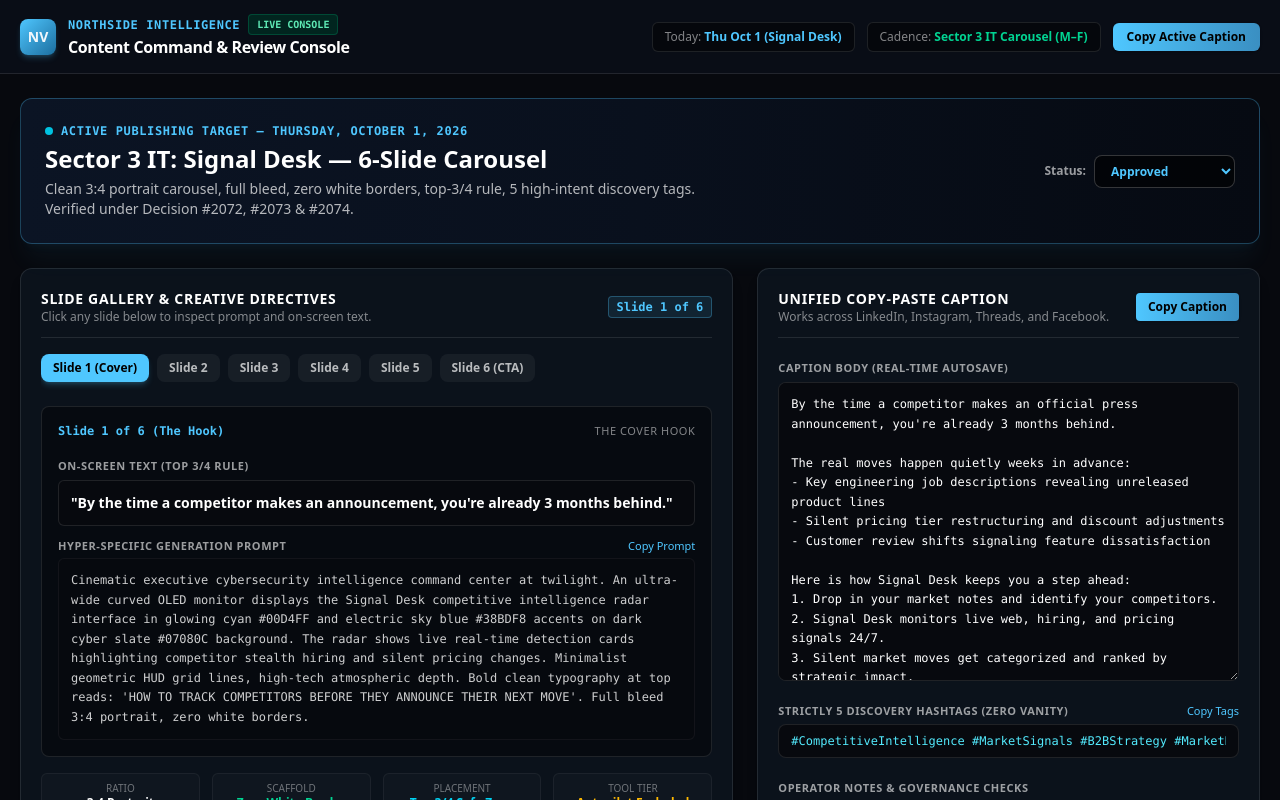
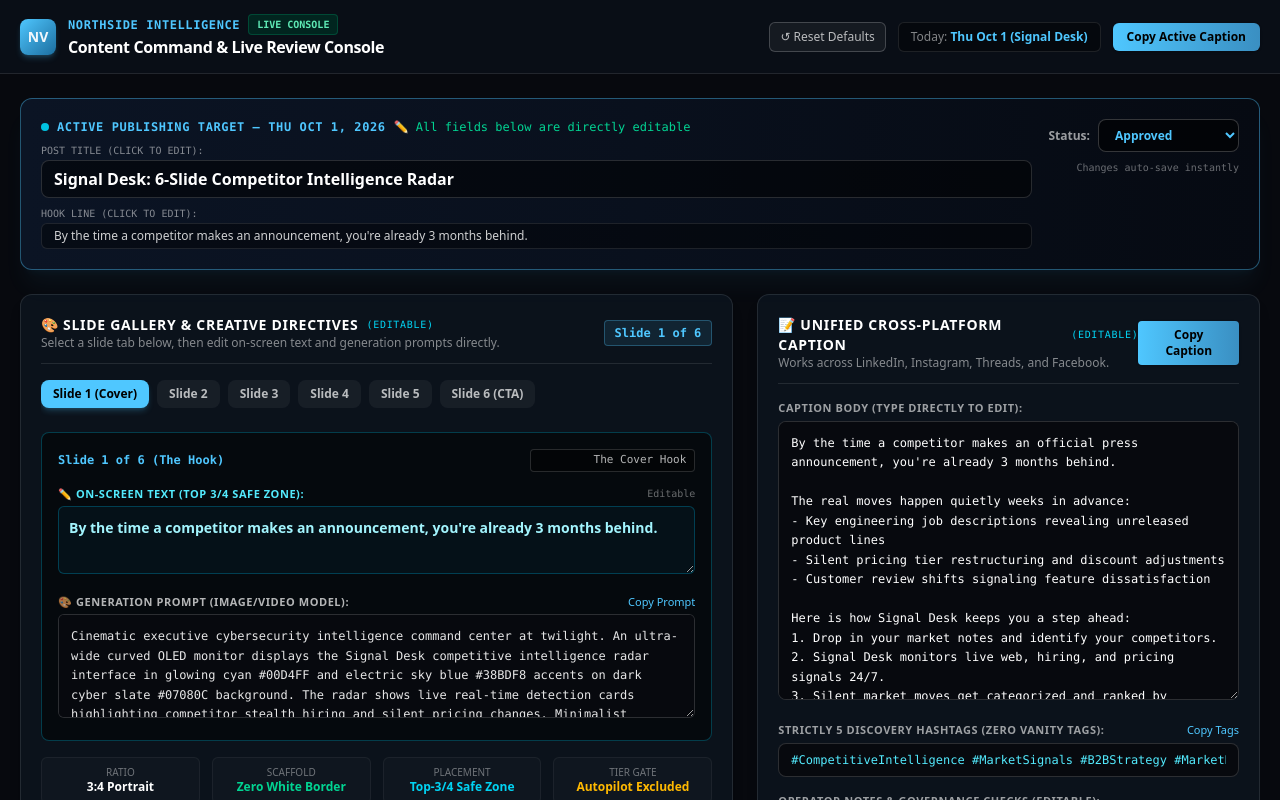
Before and after one commit to northsideventuresllc-sketch/northsideventuresgroup, a Next.js app: page /ni-content in a window 1280 px wide. Shown: the top 800 px of the page. Built offline with nearby package versions, Linux system fonts and the light colour scheme.

Commit message:
feat(content): make slide on-screen text, prompts, title, and hook directly editable with autosave

```diff
--- a/src/app/ni-content/page.tsx
+++ b/src/app/ni-content/page.tsx
@@ -111,7 +111,7 @@
     notes: "Today's Hero Post! Signal Desk 6-Slide Carousel (3:4 portrait, full bleed, top-3/4 rule, 5 high-intent discovery tags, zero vanity tags). Autopilot excluded per Decision #2068."
   },
 
-  // WEDNESDAY SEP 30 (YESTERDAY)
+  // WEDNESDAY SEP 30
   {
     id: "ni-w1-wed-it",
     week: 1,
@@ -175,7 +175,7 @@
     notes: "Published yesterday on IG & FB Reels."
   },
 
-  // FRIDAY OCT 2 (TOMORROW)
+  // FRIDAY OCT 2
   {
     id: "ni-w1-fri-it",
     week: 1,
@@ -248,6 +248,7 @@
   const [activeSlideIndex, setActiveSlideIndex] = useState<number>(0);
   const [filterChannel, setFilterChannel] = useState<string>("all");
   const [copiedKey, setCopiedKey] = useState<string | null>(null);
+  const [saveFlash, setSaveFlash] = useState<boolean>(false);
 
   // Load from localStorage on mount
   useEffect(() => {
@@ -271,6 +272,8 @@
 
   const saveToStorage = (updatedPosts: ContentPost[]) => {
     setPosts(updatedPosts);
+    setSaveFlash(true);
+    setTimeout(() => setSaveFlash(false), 1500);
     try {
       localStorage.setItem("ni_calendar_full_user_edits_v3", JSON.stringify(updatedPosts));
     } catch {
@@ -296,6 +299,29 @@
     saveToStorage(updated);
   };
 
+  const handleSlideChange = (slideIdx: number, field: keyof SlideSpec, value: string) => {
+    const updated = posts.map((p) => {
+      if (p.id === activePost.id && p.slides) {
+        const nextSlides = [...p.slides];
+        nextSlides[slideIdx] = { ...nextSlides[slideIdx], [field]: value };
+        return { ...p, slides: nextSlides };
+      }
+      return p;
+    });
+    saveToStorage(updated);
+  };
+
+  const handleResetDefaults = () => {
+    if (confirm("Reset all content back to original locked templates?")) {
+      try {
+        localStorage.removeItem("ni_calendar_full_user_edits_v3");
+      } catch {}
+      setPosts(INITIAL_POSTS);
+      setSaveFlash(true);
+      setTimeout(() => setSaveFlash(false), 1500);
+    }
+  };
+
   const filteredPosts = posts.filter((p) => {
     if (filterChannel === "IT") return p.channel === "IT";
     if (filterChannel === "Store") return p.channel === "Store";
@@ -305,7 +331,7 @@
   return (
     <div className="min-h-screen bg-[#07090e] text-[#f2f7fb] font-sans antialiased selection:bg-[#4fc7ff] selection:text-black">
       {/* TOP STATUS NAV */}
-      <header className="sticky top-0 z-50 border-b border-white/10 bg-[#0a0f18]/90 backdrop-blur-md px-5 py-3.5">
+      <header className="sticky top-0 z-50 border-b border-white/10 bg-[#0a0f18]/95 backdrop-blur-md px-5 py-3.5">
         <div className="mx-auto flex max-w-7xl flex-wrap items-center justify-between gap-4">
           <div className="flex items-center gap-3">
             <Link
@@ -323,22 +349,30 @@
                 <span className="rounded bg-emerald-950/80 px-2 py-0.5 font-mono text-[10px] font-bold text-emerald-300 border border-emerald-800/60">
                   LIVE CONSOLE
                 </span>
+                {saveFlash && (
+                  <span className="rounded bg-cyan-950 px-2 py-0.5 font-mono text-[10px] font-bold text-cyan-300 border border-cyan-700 animate-pulse">
+                    ✓ Autosaved to Browser
+                  </span>
+                )}
               </div>
               <h1 className="text-sm font-bold tracking-tight text-white sm:text-base">
-                Content Command & Review Console
+                Content Command &amp; Live Review Console
               </h1>
             </div>
           </div>
 
-          {/* Quick Metrics */}
-          <div className="flex items-center gap-3 text-xs">
+          {/* Quick Metrics & Actions */}
+          <div className="flex items-center gap-3 text-xs flex-wrap">
+            <button
+              onClick={handleResetDefaults}
+              className="rounded-md border border-white/20 bg-white/5 px-2.5 py-1.5 text-xs text-white/70 hover:bg-white/10 hover:text-white transition cursor-pointer"
+              title="Reset all fields to original template"
+            >
+              ↺ Reset Defaults
+            </button>
             <div className="rounded-md border border-white/10 bg-black/40 px-3 py-1.5">
               <span className="text-white/50">Today: </span>
               <span className="font-bold text-[#4fc7ff]">Thu Oct 1 (Signal Desk)</span>
-            </div>
-            <div className="rounded-md border border-white/10 bg-black/40 px-3 py-1.5">
-              <span className="text-white/50">Cadence: </span>
-              <span className="font-bold text-emerald-400">Sector 3 IT Carousel (M–F)</span>
             </div>
             <button
               onClick={() => handleCopy(activePost.caption, "top-caption")}
@@ -352,24 +386,44 @@
 
       {/* MAIN CONTAINER */}
       <main className="mx-auto max-w-7xl px-5 py-6 space-y-6">
-        {/* HERO BANNER FOR THURSDAY OCT 1 */}
-        <div className="relative overflow-hidden rounded-xl border border-[#4fc7ff]/30 bg-gradient-to-r from-[#0b1424] via-[#09101d] to-[#060a12] p-6 shadow-xl shadow-[#4fc7ff]/5">
-          <div className="flex flex-wrap items-center justify-between gap-4">
-            <div>
+        {/* HERO BANNER FOR ACTIVE SLOT */}
+        <div className="relative overflow-hidden rounded-xl border border-[#4fc7ff]/40 bg-gradient-to-r from-[#0b1424] via-[#09101d] to-[#060a12] p-5 shadow-xl shadow-[#4fc7ff]/5">
+          <div className="flex flex-wrap items-start justify-between gap-4">
+            <div className="flex-1 min-w-[280px]">
               <div className="flex items-center gap-2">
                 <span className="inline-block h-2 w-2 rounded-full bg-cyan-400 animate-pulse"></span>
                 <span className="font-mono text-xs font-bold uppercase tracking-wider text-[#4fc7ff]">
-                  Active Publishing Target — Thursday, October 1, 2026
+                  Active Publishing Target — {activePost.date}
                 </span>
-              </div>
-              <h2 className="mt-1 text-xl font-extrabold text-white sm:text-2xl">
-                Sector 3 IT: Signal Desk — 6-Slide Carousel
-              </h2>
-              <p className="mt-1 max-w-2xl text-xs text-white/70 sm:text-sm">
-                Clean 3:4 portrait carousel, full bleed, zero white borders, top-3/4 rule, 5 high-intent discovery tags. Verified under Decision #2072, #2073 & #2074.
-              </p>
+                <span className="text-xs text-emerald-400 font-mono">✏️ All fields below are directly editable</span>
               </div>
 
+              {/* EDITABLE POST TITLE */}
+              <div className="mt-2">
+                <label className="text-[10px] font-mono uppercase text-white/50 block">Post Title (Click to edit):</label>
+                <input
+                  type="text"
+                  value={activePost.title}
+                  onChange={(e) => handleFieldChange("title", e.target.value)}
+                  className="mt-0.5 w-full rounded-lg border border-white/15 bg-black/50 px-3 py-1.5 text-base font-extrabold text-white focus:border-[#4fc7ff] focus:bg-[#0d1627] focus:outline-none"
+                  placeholder="Post title..."
+                />
+              </div>
+
+              {/* EDITABLE HOOK LINE */}
+              <div className="mt-2">
+                <label className="text-[10px] font-mono uppercase text-white/50 block">Hook Line (Click to edit):</label>
+                <input
+                  type="text"
+                  value={activePost.hook}
+                  onChange={(e) => handleFieldChange("hook", e.target.value)}
+                  className="mt-0.5 w-full rounded-md border border-white/10 bg-black/40 px-3 py-1 text-xs text-white/80 focus:border-[#4fc7ff] focus:bg-[#0d1627] focus:outline-none"
+                  placeholder="Hook line..."
+                />
+              </div>
+            </div>
+
+            <div className="flex flex-col items-end gap-2">
               <div className="flex items-center gap-2">
                 <span className="text-xs font-bold text-white/60">Status:</span>
                 <select
@@ -384,6 +438,8 @@
                   <option value="published">Published</option>
                 </select>
               </div>
+              <span className="text-[10px] font-mono text-white/40">Changes auto-save instantly</span>
+            </div>
           </div>
         </div>
 
@@ -395,14 +451,15 @@
               <div className="rounded-xl border border-white/10 bg-[#0b121b] p-5 shadow-lg">
                 <div className="flex items-center justify-between border-b border-white/10 pb-3">
                   <div>
-                    <h3 className="text-sm font-bold text-white uppercase tracking-wider">
-                      Slide Gallery & Creative Directives
+                    <h3 className="text-sm font-bold text-white uppercase tracking-wider flex items-center gap-2">
+                      <span>🎨 Slide Gallery &amp; Creative Directives</span>
+                      <span className="text-[10px] font-mono text-cyan-400 font-normal">(Editable)</span>
                     </h3>
                     <p className="text-xs text-white/50">
-                      Click any slide below to inspect prompt and on-screen text.
+                      Select a slide tab below, then edit on-screen text and generation prompts directly.
                     </p>
                   </div>
-                  <span className="rounded bg-[#4fc7ff]/10 px-2 py-0.5 font-mono text-xs font-bold text-[#4fc7ff] border border-[#4fc7ff]/30">
+                  <span className="rounded bg-[#4fc7ff]/10 px-2.5 py-1 font-mono text-xs font-bold text-[#4fc7ff] border border-[#4fc7ff]/30">
                     Slide {activeSlideIndex + 1} of {activePost.slides.length}
                   </span>
                 </div>
@@ -424,34 +481,45 @@
                   ))}
                 </div>
 
-                {/* ACTIVE SLIDE CARD */}
+                {/* ACTIVE SLIDE EDITABLE CARD */}
                 {activePost.slides[activeSlideIndex] && (
                   <div className="mt-4 space-y-4">
-                    <div className="rounded-lg border border-white/10 bg-black/40 p-4">
+                    <div className="rounded-lg border border-cyan-500/30 bg-black/50 p-4 space-y-3.5">
                       <div className="flex items-center justify-between">
                         <span className="font-mono text-xs font-bold text-[#4fc7ff]">
                           {activePost.slides[activeSlideIndex].num}
                         </span>
-                        <span className="text-[11px] uppercase tracking-wider text-white/50">
-                          {activePost.slides[activeSlideIndex].title}
-                        </span>
+                        <input
+                          type="text"
+                          value={activePost.slides[activeSlideIndex].title}
+                          onChange={(e) => handleSlideChange(activeSlideIndex, "title", e.target.value)}
+                          className="rounded border border-white/15 bg-black/40 px-2 py-0.5 text-[11px] font-mono text-white/70 focus:border-[#4fc7ff] focus:outline-none text-right"
+                          placeholder="Slide subtitle..."
+                        />
                       </div>
 
-                      {/* ON-SCREEN TEXT */}
-                      <div className="mt-3">
-                        <label className="text-[11px] font-bold uppercase tracking-wider text-white/60">
-                          On-Screen Text (Top 3/4 Rule)
+                      {/* EDITABLE ON-SCREEN TEXT */}
+                      <div>
+                        <div className="flex items-center justify-between mb-1">
+                          <label className="text-[11px] font-bold uppercase tracking-wider text-cyan-300 flex items-center gap-1.5">
+                            <span>✏️ On-Screen Text (Top 3/4 Safe Zone):</span>
                           </label>
-                        <div className="mt-1 rounded-md border border-white/10 bg-[#07090e] p-3 text-sm font-semibold text-white">
-                          "{activePost.slides[activeSlideIndex].text}"
+                          <span className="text-[10px] text-white/40 font-mono">Editable</span>
                         </div>
+                        <textarea
+                          rows={2}
+                          value={activePost.slides[activeSlideIndex].text}
+                          onChange={(e) => handleSlideChange(activeSlideIndex, "text", e.target.value)}
+                          className="w-full rounded-md border border-cyan-800/60 bg-cyan-950/20 p-2.5 text-sm font-semibold text-cyan-200 focus:border-[#4fc7ff] focus:bg-[#071324] focus:outline-none transition leading-relaxed"
+                          placeholder="Type on-screen text here..."
+                        />
                       </div>
 
-                      {/* GENERATION PROMPT */}
-                      <div className="mt-3">
-                        <div className="flex items-center justify-between">
-                          <label className="text-[11px] font-bold uppercase tracking-wider text-white/60">
-                            Hyper-Specific Generation Prompt
+                      {/* EDITABLE GENERATION PROMPT */}
+                      <div>
+                        <div className="flex items-center justify-between mb-1">
+                          <label className="text-[11px] font-bold uppercase tracking-wider text-white/70 flex items-center gap-1.5">
+                            <span>🎨 Generation Prompt (Image/Video Model):</span>
                           </label>
                           <button
                             onClick={() =>
@@ -462,13 +530,17 @@
                             {copiedKey === `prompt-${activeSlideIndex}` ? "✓ Copied" : "Copy Prompt"}
                           </button>
                         </div>
-                        <div className="mt-1 rounded-md border border-white/5 bg-[#07090e]/80 p-3 text-xs leading-relaxed text-white/80 font-mono">
-                          {activePost.slides[activeSlideIndex].main}
-                        </div>
+                        <textarea
+                          rows={4}
+                          value={activePost.slides[activeSlideIndex].main}
+                          onChange={(e) => handleSlideChange(activeSlideIndex, "main", e.target.value)}
+                          className="w-full rounded-md border border-white/15 bg-[#07090e] p-3 text-xs leading-relaxed text-white/90 font-mono focus:border-[#4fc7ff] focus:bg-[#09101d] focus:outline-none transition"
+                          placeholder="Type image prompt here..."
+                        />
                       </div>
                     </div>
 
-                    {/* SPECS STRIP */}
+                    {/* PRODUCTION SPECS STRIP */}
                     <div className="grid grid-cols-2 gap-3 text-xs sm:grid-cols-4">
                       <div className="rounded-md border border-white/5 bg-white/[0.02] p-2 text-center">
                         <span className="block text-[10px] uppercase text-white/40">Ratio</span>
@@ -483,7 +555,7 @@
                         <span className="font-bold text-cyan-400">Top-3/4 Safe Zone</span>
                       </div>
                       <div className="rounded-md border border-white/5 bg-white/[0.02] p-2 text-center">
-                        <span className="block text-[10px] uppercase text-white/40">Tool Tier</span>
+                        <span className="block text-[10px] uppercase text-white/40">Tier Gate</span>
                         <span className="font-bold text-amber-400">Autopilot Excluded</span>
                       </div>
                     </div>
@@ -496,11 +568,12 @@
             <div className="rounded-xl border border-white/10 bg-[#0b121b] p-5 shadow-lg">
               <div className="flex items-center justify-between border-b border-white/10 pb-3">
                 <div>
-                  <h3 className="text-sm font-bold text-white uppercase tracking-wider">
-                    Direct Outreach DM Script (1-on-1)
+                  <h3 className="text-sm font-bold text-white uppercase tracking-wider flex items-center gap-2">
+                    <span>💬 1-on-1 Direct Outreach DM Script</span>
+                    <span className="text-[10px] font-mono text-cyan-400 font-normal">(Editable)</span>
                   </h3>
                   <p className="text-xs text-white/50">
-                    50–125 words, problem empathy &rarr; highlight &rarr; single link CTA.
+                    50–125 words: problem empathy &rarr; highlight &rarr; promo &rarr; single link CTA.
                   </p>
                 </div>
                 <button
@@ -516,7 +589,8 @@
                   rows={3}
                   value={activePost.dmScript}
                   onChange={(e) => handleFieldChange("dmScript", e.target.value)}
-                  className="w-full rounded-lg border border-white/10 bg-[#07090e] p-3 text-xs leading-relaxed text-white focus:border-[#4fc7ff] focus:outline-none"
+                  className="w-full rounded-lg border border-white/10 bg-[#07090e] p-3 text-xs leading-relaxed text-white focus:border-[#4fc7ff] focus:bg-[#09101d] focus:outline-none transition"
+                  placeholder="Direct message script..."
                 />
               </div>
             </div>
@@ -527,8 +601,9 @@
             <div className="rounded-xl border border-white/10 bg-[#0b121b] p-5 shadow-lg">
               <div className="flex items-center justify-between border-b border-white/10 pb-3">
                 <div>
-                  <h3 className="text-sm font-bold text-white uppercase tracking-wider">
-                    Unified Copy-Paste Caption
+                  <h3 className="text-sm font-bold text-white uppercase tracking-wider flex items-center gap-2">
+                    <span>📝 Unified Cross-Platform Caption</span>
+                    <span className="text-[10px] font-mono text-cyan-400 font-normal">(Editable)</span>
                   </h3>
                   <p className="text-xs text-white/50">
                     Works across LinkedIn, Instagram, Threads, and Facebook.
@@ -544,22 +619,23 @@
 
               {/* EDITABLE CAPTION AREA */}
               <div className="mt-4">
-                <label className="text-[11px] font-bold uppercase tracking-wider text-white/60">
-                  Caption Body (Real-time Autosave)
+                <label className="text-[11px] font-bold uppercase tracking-wider text-white/60 block mb-1">
+                  Caption Body (Type directly to edit):
                 </label>
                 <textarea
-                  rows={14}
+                  rows={13}
                   value={activePost.caption}
                   onChange={(e) => handleFieldChange("caption", e.target.value)}
-                  className="mt-1 w-full rounded-lg border border-white/10 bg-[#07090e] p-3 text-xs leading-relaxed text-white font-mono focus:border-[#4fc7ff] focus:outline-none"
+                  className="w-full rounded-lg border border-white/15 bg-[#07090e] p-3 text-xs leading-relaxed text-white font-mono focus:border-[#4fc7ff] focus:bg-[#09101d] focus:outline-none transition"
+                  placeholder="Type caption body..."
                 />
               </div>
 
               {/* 5 DISCOVERY HASHTAGS */}
               <div className="mt-4">
-                <div className="flex items-center justify-between">
+                <div className="flex items-center justify-between mb-1">
                   <label className="text-[11px] font-bold uppercase tracking-wider text-white/60">
-                    Strictly 5 Discovery Hashtags (Zero Vanity)
+                    Strictly 5 Discovery Hashtags (Zero Vanity Tags):
                   </label>
                   <button
                     onClick={() => handleCopy(activePost.hashtags, "hashtags")}
@@ -572,20 +648,22 @@
                   type="text"
                   value={activePost.hashtags}
                   onChange={(e) => handleFieldChange("hashtags", e.target.value)}
-                  className="mt-1 w-full rounded-lg border border-white/10 bg-[#07090e] px-3 py-2 text-xs font-mono text-cyan-300 focus:border-[#4fc7ff] focus:outline-none"
+                  className="w-full rounded-lg border border-white/15 bg-[#07090e] px-3 py-2 text-xs font-mono text-cyan-300 focus:border-[#4fc7ff] focus:bg-[#09101d] focus:outline-none transition"
+                  placeholder="#Hashtag1 #Hashtag2 #Hashtag3 #Hashtag4 #Hashtag5"
                 />
               </div>
 
               {/* OPERATOR NOTES */}
               <div className="mt-4">
-                <label className="text-[11px] font-bold uppercase tracking-wider text-white/60">
-                  Operator Notes & Governance Checks
+                <label className="text-[11px] font-bold uppercase tracking-wider text-white/60 block mb-1">
+                  Operator Notes &amp; Governance Checks (Editable):
                 </label>
                 <textarea
                   rows={2}
                   value={activePost.notes}
                   onChange={(e) => handleFieldChange("notes", e.target.value)}
-                  className="mt-1 w-full rounded-lg border border-white/10 bg-[#07090e] p-2 text-xs text-white/70 focus:border-[#4fc7ff] focus:outline-none"
+                  className="w-full rounded-lg border border-white/10 bg-[#07090e] p-2 text-xs text-white/70 focus:border-[#4fc7ff] focus:bg-[#09101d] focus:outline-none transition"
+                  placeholder="Operator notes..."
                 />
               </div>
             </div>
@@ -625,7 +703,7 @@
                 Weekly Content Publishing Schedule
               </h3>
               <p className="text-xs text-white/50">
-                Sector 3 IT Software (M–F: LinkedIn + IG) &amp; Sector 4 Smart Store (M/W/F: Video Reels)
+                Click any slot below to load and edit its full package above.
               </p>
             </div>
 
@@ -695,7 +773,7 @@
 
                   <div className="mt-3 flex items-center justify-between border-t border-white/5 pt-2 text-[11px] text-white/50">
                     <span>{post.brand} ({post.format})</span>
-                    <span className="text-[#4fc7ff] font-semibold">{isSelected ? "Selected" : "View Details &rarr;"}</span>
+                    <span className="text-[#4fc7ff] font-semibold">{isSelected ? "Selected" : "Click to Edit &rarr;"}</span>
                   </div>
                 </div>
               );
```
Lines whose indentation alone changed are shown as unchanged.
